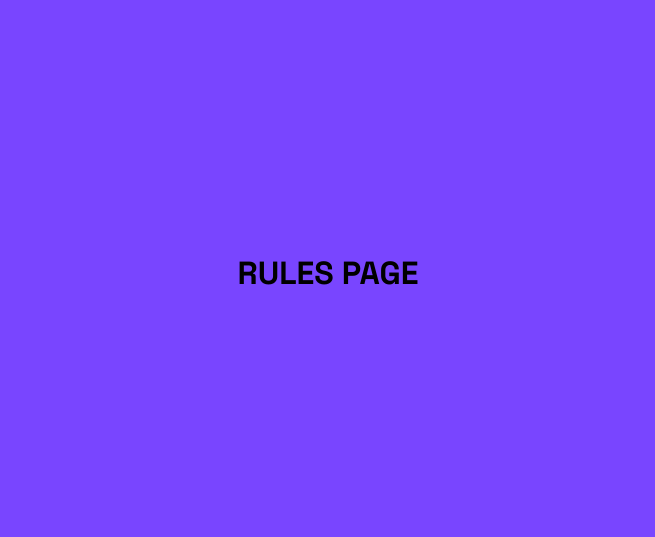
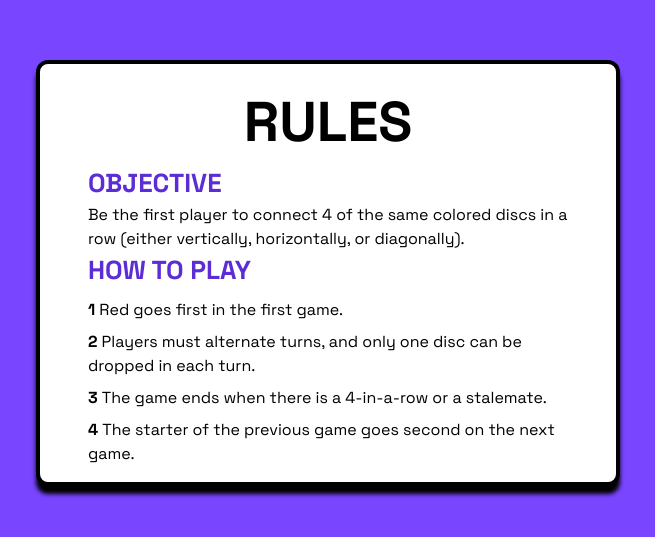
Before and after one commit to JoleneKearse/connect-four, a React (Vite) app: page /rules in a window 1280 px wide. Shown: the part 127-664 px from the top of the page, without its empty margins (312-967 px from the left). Built offline with nearby package versions, Linux system fonts and the light colour scheme.

Commit message:
feat: start on rules page

```diff
--- a/src/index.css
+++ b/src/index.css
@@ -46,7 +46,8 @@ h2,
 h3,
 h4,
 h5,
-p {
+p,
+ol {
   margin: 0;
   padding: 0;
   color: var(--clr-black);
@@ -89,6 +90,50 @@ body {
   display: flex;
   flex-direction: column;
   gap: 1.5rem;
+}
+
+.rules-container {
+  width: 480px;
+  padding: 1rem 3rem;
+  border-radius: 0.75rem;
+  border: 4px solid var(--clr-black);
+  box-shadow: 0 8px 4px var(--clr-black);
+  background-color: var(--clr-white);
+}
+
+/* TYPOGRAPHY */
+.rules-heading {
+  font-size: var(--heading-lg);
+  text-align: center;
+}
+
+.rules-subheading {
+  font-size: var(--heading-sm);
+  color: var(--clr-brand-dark);
+}
+
+p .rules-text {
+  font-size: var(--heading-sm);
+  font-weight: 400;
+  color: var(--clr-black);
+  padding-block: 0.5rem;
+  line-height: 1.5;
+}
+
+.rules-list {
+  list-style: none;
+  counter-reset: list-counter;
+  list-style-position: inside;
+}
+
+.rules-list li {
+  counter-increment: list-counter;
+  padding-top: 0.5rem;
+}
+
+.rules-list li::before {
+  content: counter(list-counter) " ";
+  font-weight: 800;
 }
 
 /* UTILITY CLASSES */
--- a/src/pages/RulesPage.tsx
+++ b/src/pages/RulesPage.tsx
@@ -1,7 +1,22 @@
 const RulesPage = () => {
   return (
-    <main>
-      <h1>Rules Page</h1>
+    <main className="rules-container">
+      <h1 className="rules-heading">Rules</h1>
+      <h2 className="rules-subheading">Objective</h2>
+      <p className="rules-text" style={{ textTransform: "none" }}>
+        Be the first player to connect 4 of the same colored discs in a row
+        (either vertically, horizontally, or diagonally).
+      </p>
+      <h2 className="rules-subheading">How To Play</h2>
+      <ol className="rules-text rules-list" style={{ textTransform: "none" }}>
+        <li>Red goes first in the first game.</li>
+        <li>
+          Players must alternate turns, and only one disc can be dropped in each
+          turn.
+        </li>
+        <li>The game ends when there is a 4-in-a-row or a stalemate.</li>
+        <li>The starter of the previous game goes second on the next game.</li>
+      </ol>
     </main>
   );
 };
```
